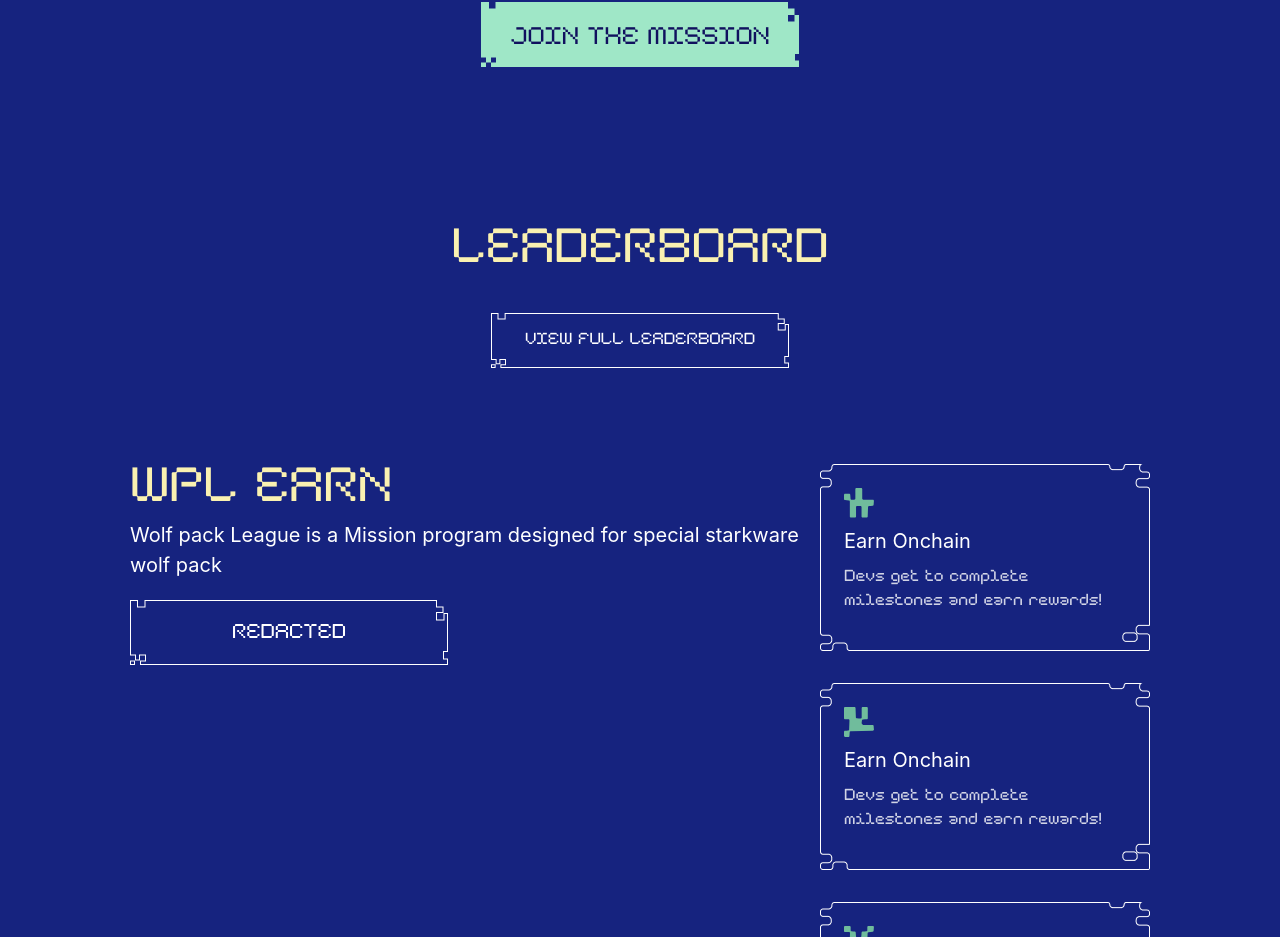
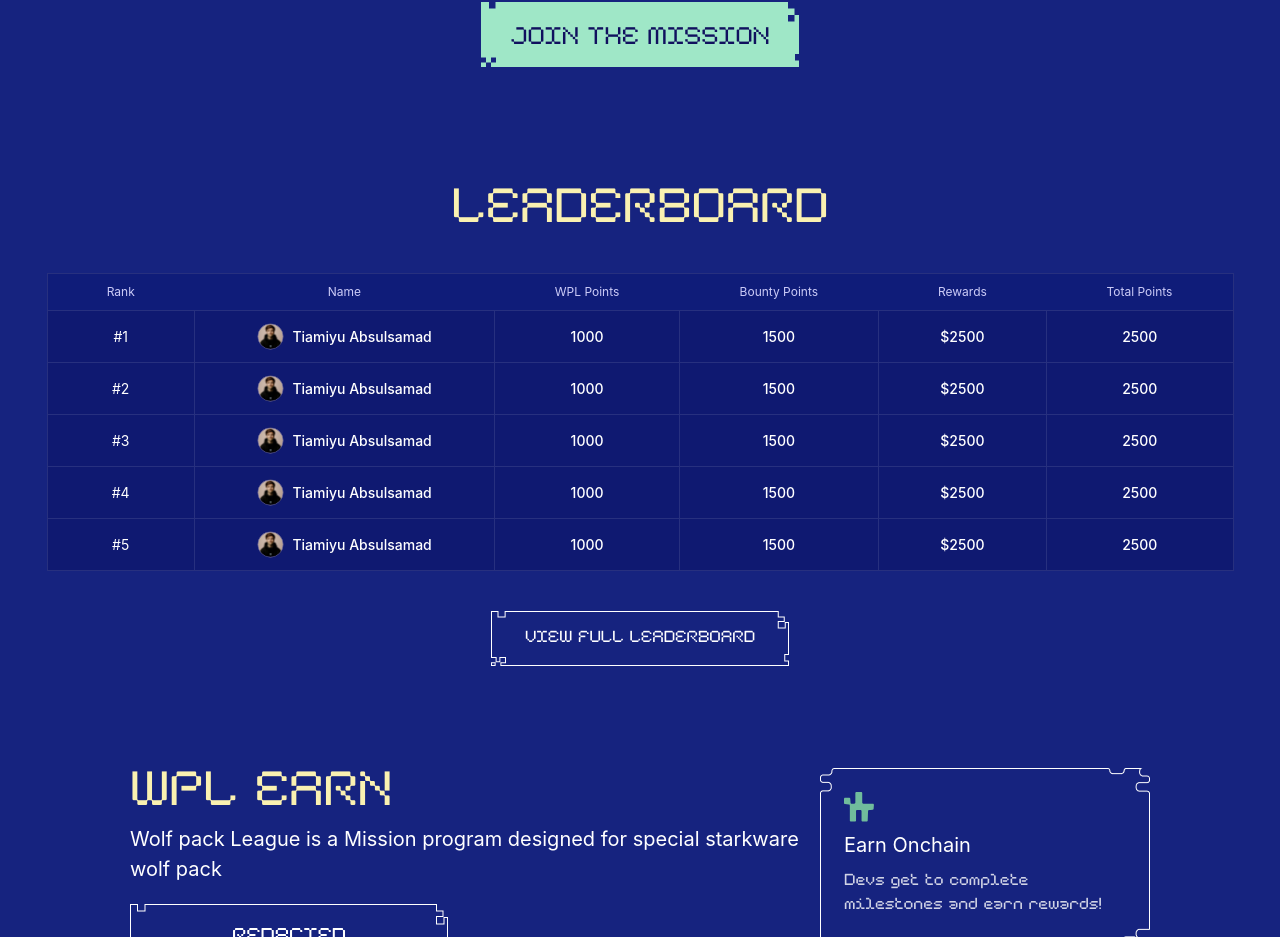
Before and after one commit to Akash-Behara/wpl, a React (Vite) app: page / in a window 1280 px wide. Shown: the part 1873-2810 px from the top of the page. Built offline with nearby package versions, Linux system fonts and the light colour scheme; a web font is replaced by a local one.

Commit message:
Added Leaderboardtable component

```diff
--- /dev/null
+++ b/src/components/LeaderBoardTable.jsx
@@ -0,0 +1,53 @@
+import board_profile from '../assets/svg/board_profile.svg'
+
+const LeaderboardTable = () => {
+
+  const data = [
+    { rank: 1, name: 'Tiamiyu Absulsamad', wplPoints: 1000, bountyPoints: 1500, rewards: '$2500', totalPoints: 2500 },
+    { rank: 2, name: 'Tiamiyu Absulsamad', wplPoints: 1000, bountyPoints: 1500, rewards: '$2500', totalPoints: 2500 },
+    { rank: 3, name: 'Tiamiyu Absulsamad', wplPoints: 1000, bountyPoints: 1500, rewards: '$2500', totalPoints: 2500 },
+    { rank: 4, name: 'Tiamiyu Absulsamad', wplPoints: 1000, bountyPoints: 1500, rewards: '$2500', totalPoints: 2500 },
+    { rank: 5, name: 'Tiamiyu Absulsamad', wplPoints: 1000, bountyPoints: 1500, rewards: '$2500', totalPoints: 2500 },
+  ];
+
+  return (
+    <div className="flex items-center justify-center mx-5">
+      <table className="lg:w-[1187px] w-[357px] h[259px] bg-[#0F1971] text-white leading-[24px]">
+        <thead>
+          <tr className='bg-[#0F1C79] text-[#CCCCF8]'>
+            <th className="py-3 leading-[12px] md:px-14 px-6 10px md:text-[12px] font-normal border-t border-l border-table_border_blue">
+              <span className="hidden md:inline">Rank</span>
+              <span className="md:hidden">#</span>
+            </th>
+            <th className="py-3 leading-[9.6px] md:px-14 px-6 8px md:text-[12px] font-normal border-t  border-table_border_blue">Name</th>
+            <th className="py-3 leading-[9.6px] md:px-14 px-6 8px md:text-[12px] font-normal border-t  border-table_border_blue hidden md:table-cell">WPL Points</th>
+            <th className="py-3 leading-[9.6px] md:px-14 px-6 8px md:text-[12px] font-normal border-t  border-table_border_blue hidden md:table-cell">Bounty Points</th>
+            <th className="py-3 leading-[9.6px] md:px-14 px-6 8px md:text-[12px] font-normal border-t  border-table_border_blue">Rewards</th>
+            <th className="py-3 leading-[9.6px] md:px-14 px-6 8px md:text-[12px] font-normal border-t border-r border-table_border_blue">Total Points</th>
+          </tr>
+        </thead>
+        <tbody className='border border-table_border_blue'>
+          {data.map((row, index) => (
+            <tr key={index} className="text-center 10px md:text-[14px] font-medium border-t border-table_border_blue">
+              <td className="py-3 md:px-14 px-6 font-normal border-l border-table_border_blue">{`#${row.rank}`}</td>
+              <td className="py-3 md:px-14 px-6 flex items-center justify-center border-l border-table_border_blue">
+                <img
+                  src={board_profile}
+                  alt="Profile"
+                  className="w-[27px] rounded-full mr-2"
+                />
+                {row.name}
+              </td>
+              <td className="py-3 md:px-14 px-6 border-l border-table_border_blue hidden md:table-cell">{row.wplPoints}</td>
+              <td className="py-3 md:px-14 px-6 border-l border-table_border_blue hidden md:table-cell">{row.bountyPoints}</td>
+              <td className="py-3 md:px-14 px-6 border-l border-table_border_blue" >{row.rewards}</td>
+              <td className="py-3 md:px-14 px-6 border-l border-r border-table_border_blue">{row.totalPoints}</td>
+            </tr>
+          ))}
+        </tbody>
+      </table>
+    </div>
+  );
+};
+
+export default LeaderboardTable;
--- a/src/components/Leaderboard.jsx
+++ b/src/components/Leaderboard.jsx
@@ -2,63 +2,11 @@ import React from 'react'
 
 import view_box_full from '../assets/subtract/view_full_box.png'
 import FancyButton from './FancyButton'
-
-const tableData = {
-	headers:[
-		'Rank',
-		'Name',
-		'WPL Points',
-		'Bounty Points',
-		'Rewards',
-		'Total Points',
-	],
-	player_data:[
-		{
-			rank: 1,
-			player_name: 'John Doe',
-			wpl_points: 1000,
-			bounty_points: 1500,
-			rewards: 2500,
-			total_points: 2500
-		},
-		{
-			rank: 2,
-			player_name: 'John Doe',
-			wpl_points: 1000,
-			bounty_points: 1500,
-			rewards: 2500,
-			total_points: 2500
-		},
-		{
-			rank: 3,
-			player_name: 'John Doe',
-			wpl_points: 1000,
-			bounty_points: 1500,
-			rewards: 2500,
-			total_points: 2500
-		},
-		{
-			rank: 4,
-			player_name: 'John Doe',
-			wpl_points: 1000,
-			bounty_points: 1500,
-			rewards: 2500,
-			total_points: 2500
-		},
-		{
-			rank: 5,
-			player_name: 'John Doe',
-			wpl_points: 1000,
-			bounty_points: 1500,
-			rewards: 2500,
-			total_points: 2500
-		}
-	]
-}
+import LeaderBoardTable from './LeaderBoardTable'
 
 const Leaderboard = () => {
   return (
-    <div className='flex flex-col items-center justify-center my-10'>
+    <div className='flex flex-col items-center justify-center mx-5'>
 
 			{/* Title */}
 			<p className='font-gridular text-[48px] text-[#FAF1B1] my-8'>LEADERBOARD</p>
@@ -92,12 +40,16 @@ const Leaderboard = () => {
 				</table>
 			</div> */}
 
+			<LeaderBoardTable />
+
 			{/* View full button */}
-			<FancyButton
-				src_img={view_box_full}
-				className='font-gridular text-[16px] text-white'
-				btn_txt='View Full Leaderboard'
-			/>
+			<div className="mt-10">
+				<FancyButton
+					src_img={view_box_full}
+					className='font-gridular text-[16px] text-white'
+					btn_txt='View Full Leaderboard'
+				/>
+			</div>
     </div>
   )
 }
--- a/tailwind.config.js
+++ b/tailwind.config.js
@@ -23,7 +23,8 @@ module.exports = {
       },
       colors: {
         primary: "#FAF1B1",
-        secondary: "#9FE7C7"
+        secondary: "#9FE7C7",
+        table_border_blue: '#27307F'
       },
       keyframes: {
         "accordion-down": {
```
Also changed, not shown: src/assets/svg/board_profile.svg (added), 1 other file (tests, documents, lock files or other folders).
